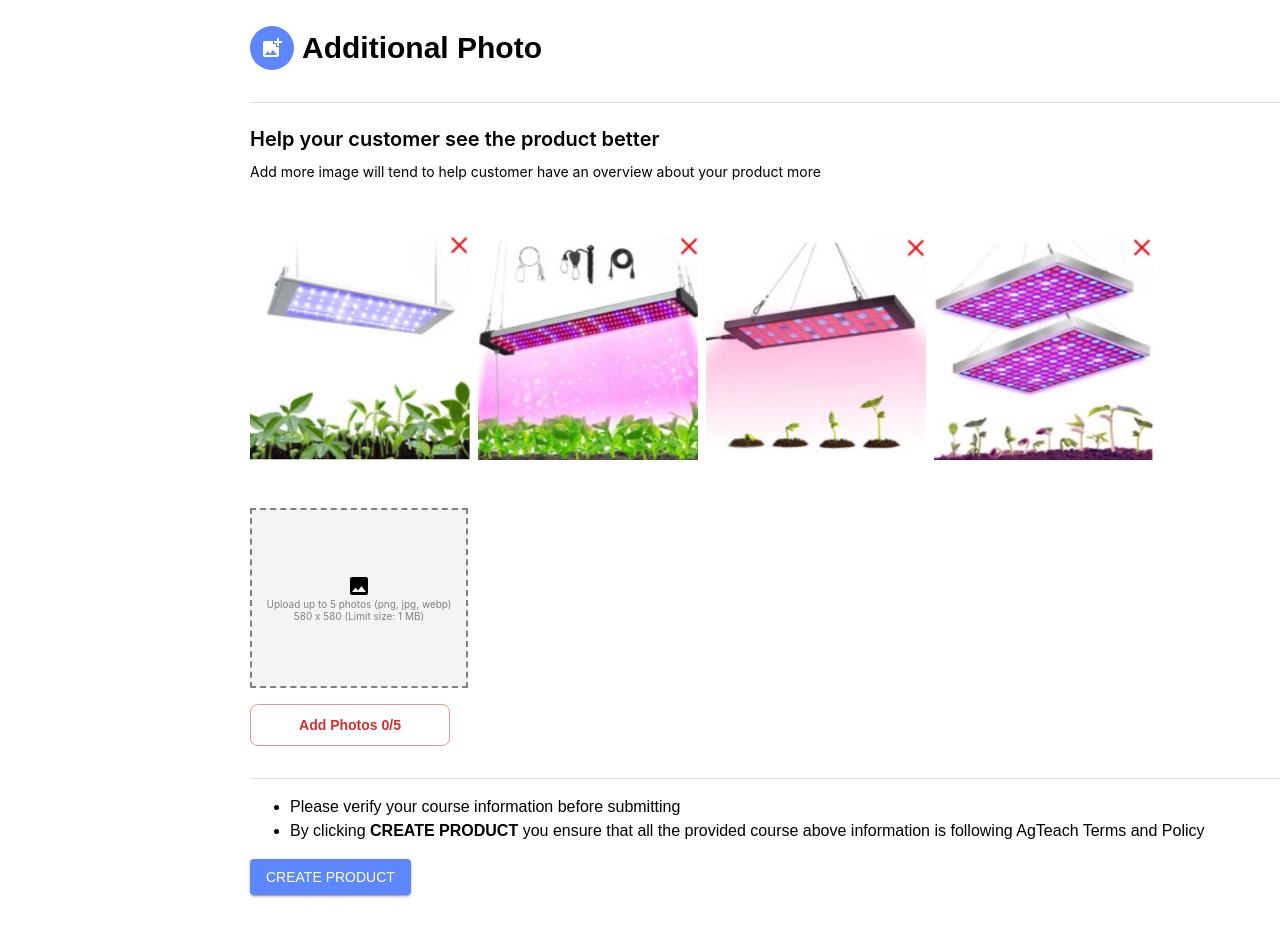
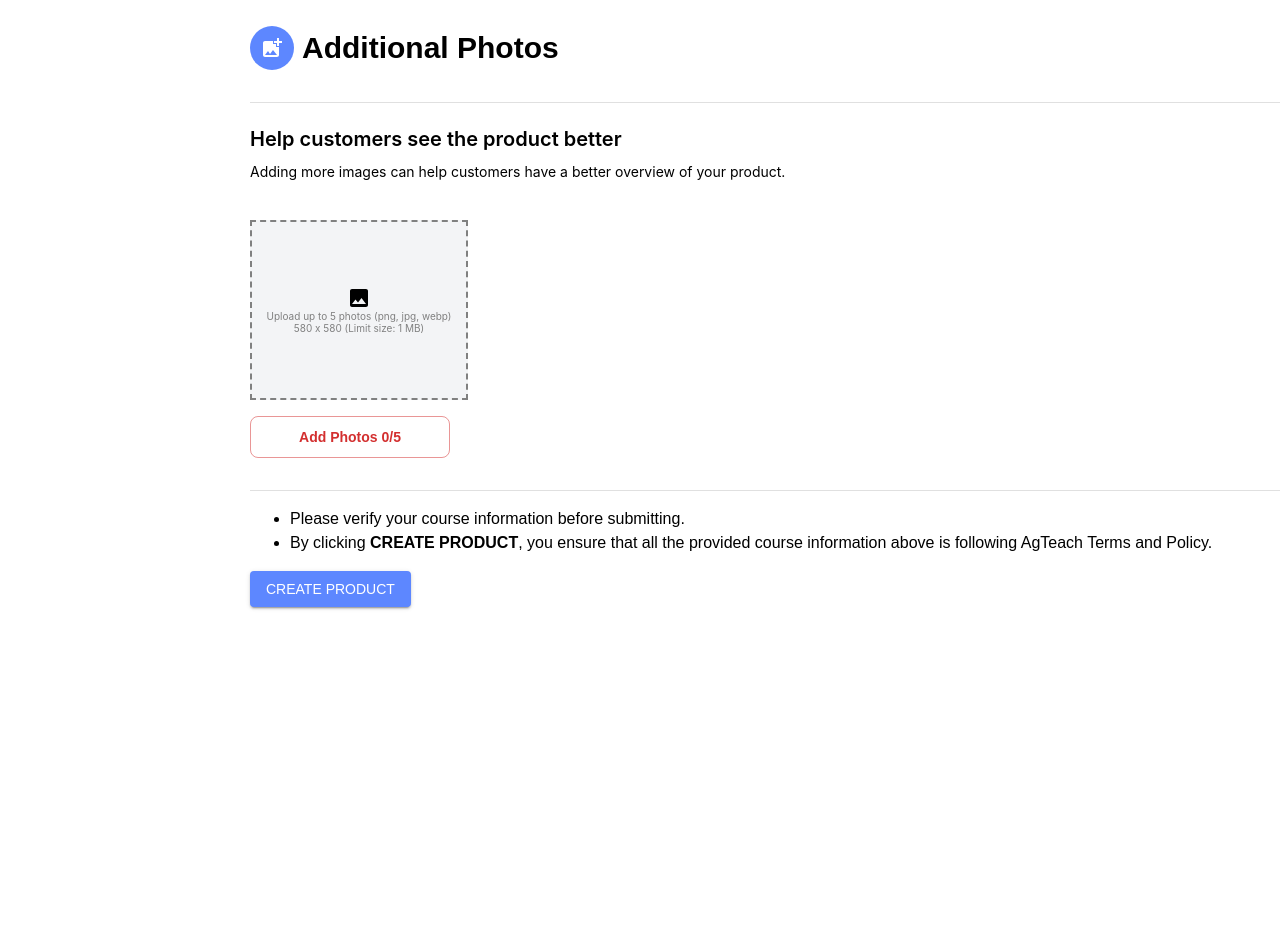
Before and after one commit to Kh1T/agteach-instructor, a React (Create React App) app: page /product/new in a window 1280 px wide. Shown: the part 2160-3097 px from the top of the page. After the commit the page ends 3023 px from the top, so only its background shows below. Built offline with nearby package versions, Linux system fonts and the light colour scheme.

Commit message:
feat!: remove unuse variable.

```diff
--- a/src/components/CourseProductComponents/AddPhotoModal.jsx
+++ b/src/components/CourseProductComponents/AddPhotoModal.jsx
@@ -11,7 +11,7 @@ const style = {
   bgcolor: "background.paper",
   boxShadow: 24,
   p: 4,
-  outline: "none"
+  outline: "none",
 };
 
 const styleSecondBox = {
@@ -25,8 +25,12 @@ const styleSecondBox = {
   gap: 1,
 };
 
-
-const AddPhotoModal = ({ open, handleClose, handleFileUpload , handleFileDrop}) => {
+const AddPhotoModal = ({
+  open,
+  handleClose,
+  handleFileUpload,
+  handleFileDrop,
+}) => {
   const handleDrop = (event) => {
     event.preventDefault();
     event.stopPropagation();
@@ -47,9 +51,9 @@ const AddPhotoModal = ({ open, handleClose, handleFileUpload , handleFileDrop})
         <Box sx={style} onDrop={handleDrop} onDragOver={handleDragOver}>
           <Box sx={styleSecondBox}>
             <SvgIcon>
-              <UploadFileIcon color="primary" />
+              <UploadFileIcon color="blue" />
             </SvgIcon>
-            <Typography variant="body1">
+            <Typography variant="bmdr">
               <Link
                 sx={{ color: "blue.main", cursor: "pointer" }}
                 onClick={handleFileUpload}
@@ -58,7 +62,7 @@ const AddPhotoModal = ({ open, handleClose, handleFileUpload , handleFileDrop})
               </Link>{" "}
               or Drag and Drop
             </Typography>
-            <Typography variant="body2" gutterBottom>
+            <Typography variant="bmdr" gutterBottom>
               SVG, PNG, JPG or GIF (max. 3MB)
             </Typography>
           </Box>
--- a/src/components/ProductComponents/AdditionalPhoto.jsx
+++ b/src/components/ProductComponents/AdditionalPhoto.jsx
@@ -1,66 +1,33 @@
-import instructPhoto1 from "../../assets/product-page/product-photo-instruct1.png";
-import instructPhoto2 from "../../assets/product-page/product-photo-instruct2.png";
-import instructPhoto3 from "../../assets/product-page/product-photo-instruct3.png";
-import instructPhoto4 from "../../assets/product-page/product-photo-instruct4.png";
-
 import AddPhotoAlternateIcon from "@mui/icons-material/AddPhotoAlternate";
 
 import { Box, Divider, Stack, Typography } from "@mui/material";
 import React from "react";
-import AddPhotoModal from "../CourseProductComponents/AddPhotoModal";
 import IconWithTitle from "../CourseProductComponents/IconWithTitle";
 import TextSection from "../CourseProductComponents/TextSection";
 import AddManyPhoto from "../CourseProductComponents/AddManyPhoto";
 
-export default function AdditionalPhoto() {
-  const [open, setOpen] = React.useState(false);
-  const handleOpen = () => setOpen(true);
-  const handleClose = () => setOpen(false);
+export default function AdditionalPhotos() {
   return (
     <Box>
       <IconWithTitle
-        title={"Additional Photo"}
+        title="Additional Photos"
         icon={<AddPhotoAlternateIcon sx={{ color: "common.white" }} />}
       />
-      <Divider
-        sx={{
-          my: 2,
-        }}
+      <Divider sx={{ my: 2 }} />
+      <TextSection
+        title="Help customers see the product better"
+        description="Adding more images can help customers have a better overview of your product."
       />
-      <TextSection
-        title={"Help your customer see the product better"}
-        description={
-          "Add more image will tend to help customer have an overview about your product more"
-        }
-      />
-      <Stack
-        direction={"row"}
-        gap={1}
-        display={"flex"}
-        height={"224px"}
-        paddingY={4}
-      >
-        <Box component="img" src={instructPhoto1} />
-        <Box component="img" src={instructPhoto2} />
-        <Box component="img" src={instructPhoto3} />
-        <Box component="img" src={instructPhoto4} />
-        {/* <Box component="img" onClick={handleOpen} src={photoFileInput} /> */}
-        <AddPhotoModal open={open} handleClose={handleClose} />
-      </Stack>
       <AddManyPhoto />
-      <Divider
-        sx={{
-          my: 2,
-        }}
-      />
-      <Typography component={"ul"}>
-        <Typography component={"li"}>
-          Please verify your course information before submitting
+      <Divider sx={{ my: 2 }} />
+      <Typography component="ul">
+        <Typography component="li">
+          Please verify your course information before submitting.
         </Typography>
-        <Typography component={"li"}>
-          By clicking <strong>CREATE PRODUCT</strong> you ensure that all the
-          provided course above information is following AgTeach Terms and
-          Policy
+        <Typography component="li">
+          By clicking <strong>CREATE PRODUCT</strong>, you ensure that all the
+          provided course information above is following AgTeach Terms and
+          Policy.
         </Typography>
       </Typography>
     </Box>
```
